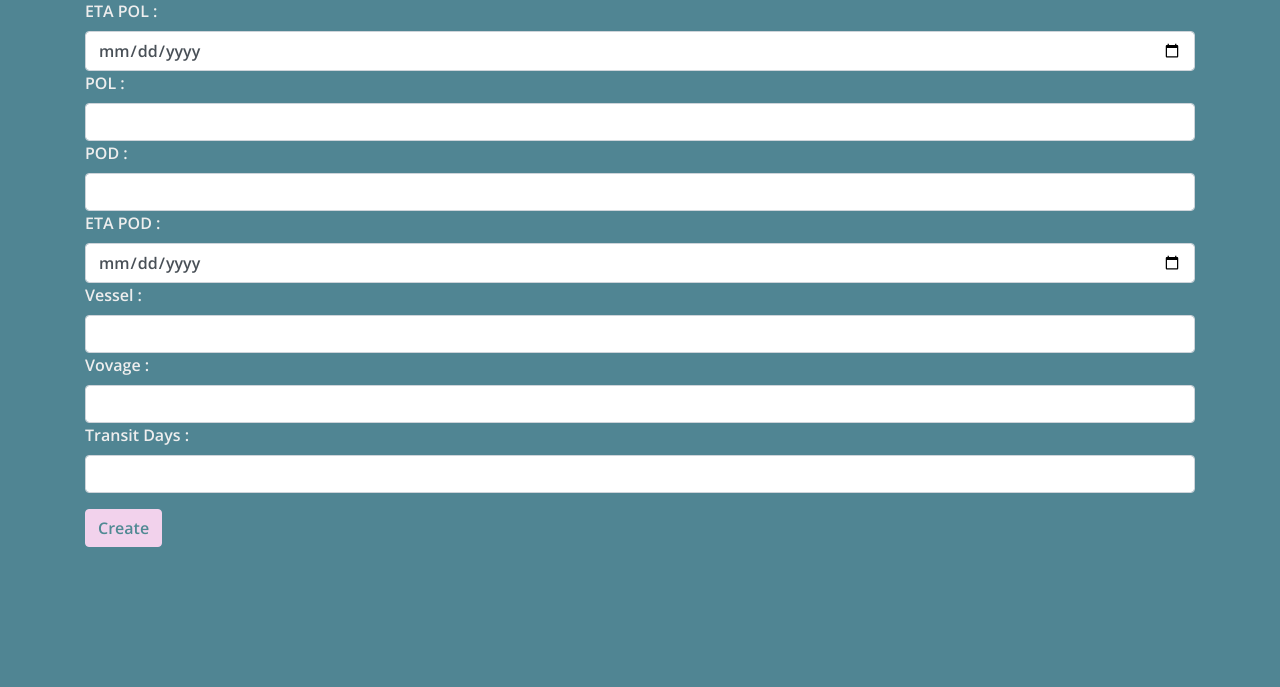
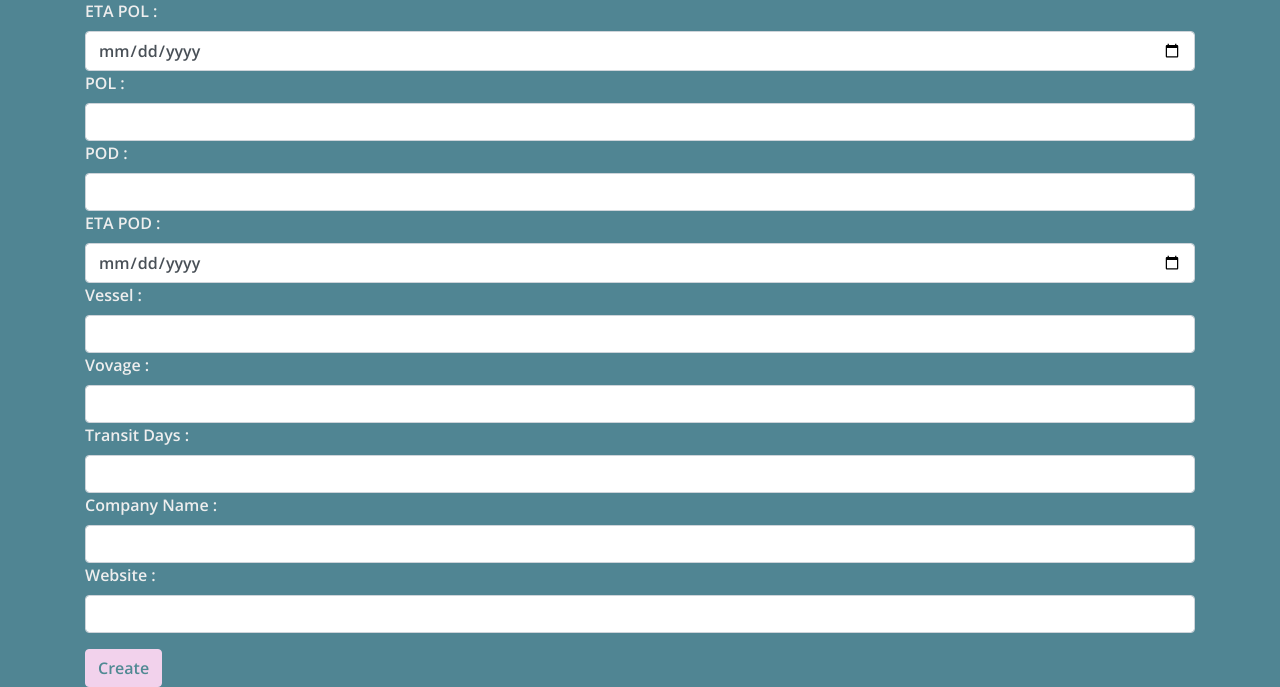
Before and after one commit to Shyan1943/project3, a Flask app: page /schedule/create in a window 1280 px wide. Shown: the part 187-874 px from the top of the page. Before the commit the page ends 734 px from the top, so only its background shows below. Run offline with Flask 2, Linux system fonts and the light colour scheme; some libraries are stand-ins or nearby versions.

Commit message:
Used of to improve the UX

```diff
--- a/app.py
+++ b/app.py
@@ -46,6 +46,7 @@ def home():
                            images=images)
 
 
+# Schedule Session
 @app.route("/schedule/create")
 def schedule_create_form():
     return render_template("schedule_create.template.html")
@@ -60,6 +61,8 @@ def schedule_create_process():
     vessel = request.form.get("vessel")
     vovage = request.form.get("vovage")
     transit_days = request.form.get("transit_days")
+    company_name = request.form.get("company_name")
+    website = request.form.get("website")
 
     client[DB_NAME].schedule.insert_one({
         "eta_pol": datetime.datetime.strptime(eta_pol, "%Y-%m-%d"),
@@ -68,7 +71,9 @@ def schedule_create_process():
         "eta_pod": datetime.datetime.strptime(eta_pod, "%Y-%m-%d"),
         "vessel": vessel,
         "vovage": vovage,
-        "transit_days": transit_days
+        "transit_days": transit_days,
+        "company_name": company_name,
+        "website": website
     })
     flash(f"New schedule '{vessel} V.{vovage}' has been created")
     return redirect(url_for("home"))
@@ -91,6 +96,8 @@ def schedule_update_process(id):
     vessel = request.form.get("vessel")
     vovage = request.form.get("vovage")
     transit_days = request.form.get("transit_days")
+    company_name = request.form.get("company_name")
+    website = request.form.get("website")
 
     client[DB_NAME].schedule.update_one({
         "_id": ObjectId(id)
@@ -102,7 +109,9 @@ def schedule_update_process(id):
             "eta_pod": datetime.datetime.strptime(eta_pod, "%Y-%m-%d"),
             "vessel": vessel,
             "vovage": vovage,
-            "transit_days": transit_days
+            "transit_days": transit_days,
+            "company_name": company_name,
+            "website": website
         }
     })
     flash(f"'{vessel} V.{vovage}' has been updated")
@@ -114,7 +123,8 @@ def schedule_delete_form(id):
     schedule = client[DB_NAME].schedule.find_one({
         "_id": ObjectId(id)
     })
-    return render_template("schedule_delete_form.template.html", schedule=schedule)
+    return render_template("schedule_delete_form.template.html",
+                           schedule=schedule)
 
 
 @app.route("/schedule/delete/<id>", methods=["POST"])
@@ -126,6 +136,7 @@ def schedule_delete_process(id):
     return redirect(url_for("home"))
 
 
+# Profile Ads Session
 @app.route("/profile/upload")
 def profile_upload():
     return render_template("profile_upload.template.html",
@@ -137,9 +148,13 @@ def profile_upload():
 def profile_upload_process():
     uploaded_image_url = request.form.get("uploaded_image_url")
     description = request.form.get("description")
+    company_name = request.form.get("company_name")
+    website = request.form.get("website")
     client[DB_NAME].profile.insert_one({
         "uploaded_image_url": uploaded_image_url,
-        "description": description
+        "description": description,
+        "company_name": company_name,
+        "website": website
     })
     flash("profile created!!")
     return redirect(url_for("home"))
--- a/static/style.css
+++ b/static/style.css
@@ -14,13 +14,13 @@ label {
     color: #eeeeee;
 }
 
-.btn, #search_btn {
+.btn, input.search_btn {
     color: #508993;
     background-color: #f2d2ec;
     border-color: #f2d2ec;
 }
 
-.btn:hover, #search_btn:hover {
+.btn:hover, input.search_btn:hover {
     color: #f2d2ec;
     background-color: #508993;
     border-color: #508993;
--- a/templates/layout.template.html
+++ b/templates/layout.template.html
@@ -37,8 +37,8 @@
                         Create
                         </a>
                         <div class="dropdown-menu" aria-labelledby="navbarDropdown">
-                            <a class="dropdown-item" href="{{url_for('schedule_create_form')}}">Your schedule</a>
-                            <a class="dropdown-item" href="{{url_for('profile_upload')}}">Your profile</a>
+                            <a class="dropdown-item" href="{{url_for('schedule_create_form')}}" target="_blank">Your schedule</a>
+                            <a class="dropdown-item" href="{{url_for('profile_upload')}}" target="_blank">Your profile</a>
                         </div>
                     </li>
                 </ul>
--- a/templates/profile_upload.template.html
+++ b/templates/profile_upload.template.html
@@ -10,6 +10,12 @@
                 <i class="fa fa-picture-o fa-5x d-lg-flex justify-content-center" aria-hidden="true"></i>
                 <p>Upload your profile image here</p>
             </a>
+        </div>
+        <div>
+            <textarea type="text" class="form-control mt-3" row="5" name="company_name" placeholder="Enter company name"></textarea>
+        </div>
+        <div>
+            <textarea type="text" class="form-control mt-3" row="5" name="website" placeholder="Enter website"></textarea>
         </div>
         <div>
             <textarea type="text" class="form-control mt-3" row="5" name="description" placeholder="Enter description"></textarea>
--- a/templates/schedule_create.template.html
+++ b/templates/schedule_create.template.html
@@ -35,6 +35,14 @@
             <label>Transit Days :</label>
             <input type="text" class="form-control" name="transit_days"/>
         </div>
+        <div>
+            <label>Company Name :</label>
+            <input type="text" class="form-control" name="company_name"/>
+        </div>
+        <div>
+            <label>Website :</label>
+            <input type="text" class="form-control" name="website"/>
+        </div>
         <input type="submit" class="btn mt-3" value="Create"/>
     </form>
 </div>
```
Also changed, not shown: templates/home.template.html (+11 -13 lines), templates/schedule_update.template.html (+8 -1 lines).
